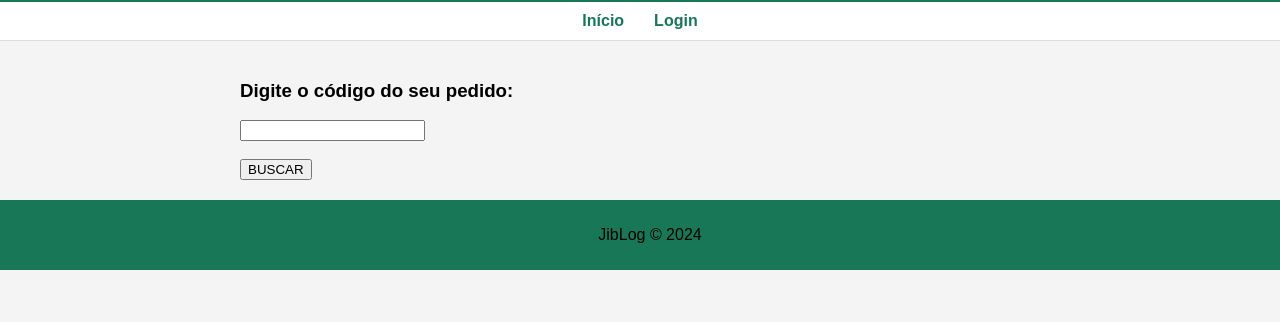
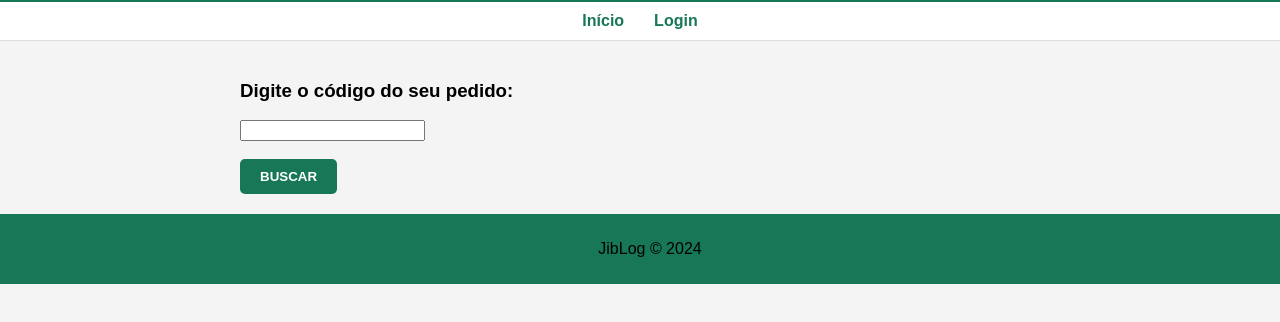
Before and after one commit to beatrizreisgb/TP1ES, a website: page client/pedido.html in a window 1280 px wide. Shown: the part 292-614 px from the top of the page. Drawn offline with Linux system fonts and the light colour scheme; no server answers.

Commit message:
feat: fix git conflict

```diff
--- a/client/pedido.html
+++ b/client/pedido.html
@@ -75,6 +75,21 @@
         box-sizing: border-box;
     }
 
+    .button{
+        padding: 10px 20px;
+        background-color: #177757;
+        color: white;
+        border: none;
+        border-radius: 5px;
+        cursor: pointer;
+        font-weight: bold;
+    }
+
+
+    .button:hover{
+        background-color: #0f5c3d;
+    }
+
     /* Para telas médias: 2 produtos por linha */
     @media (max-width: 768px) {
         .centered-div {
@@ -87,6 +102,7 @@
         .centered-div {
             flex: 1 1 100%;
         }
+
 
 
 </style>
```
